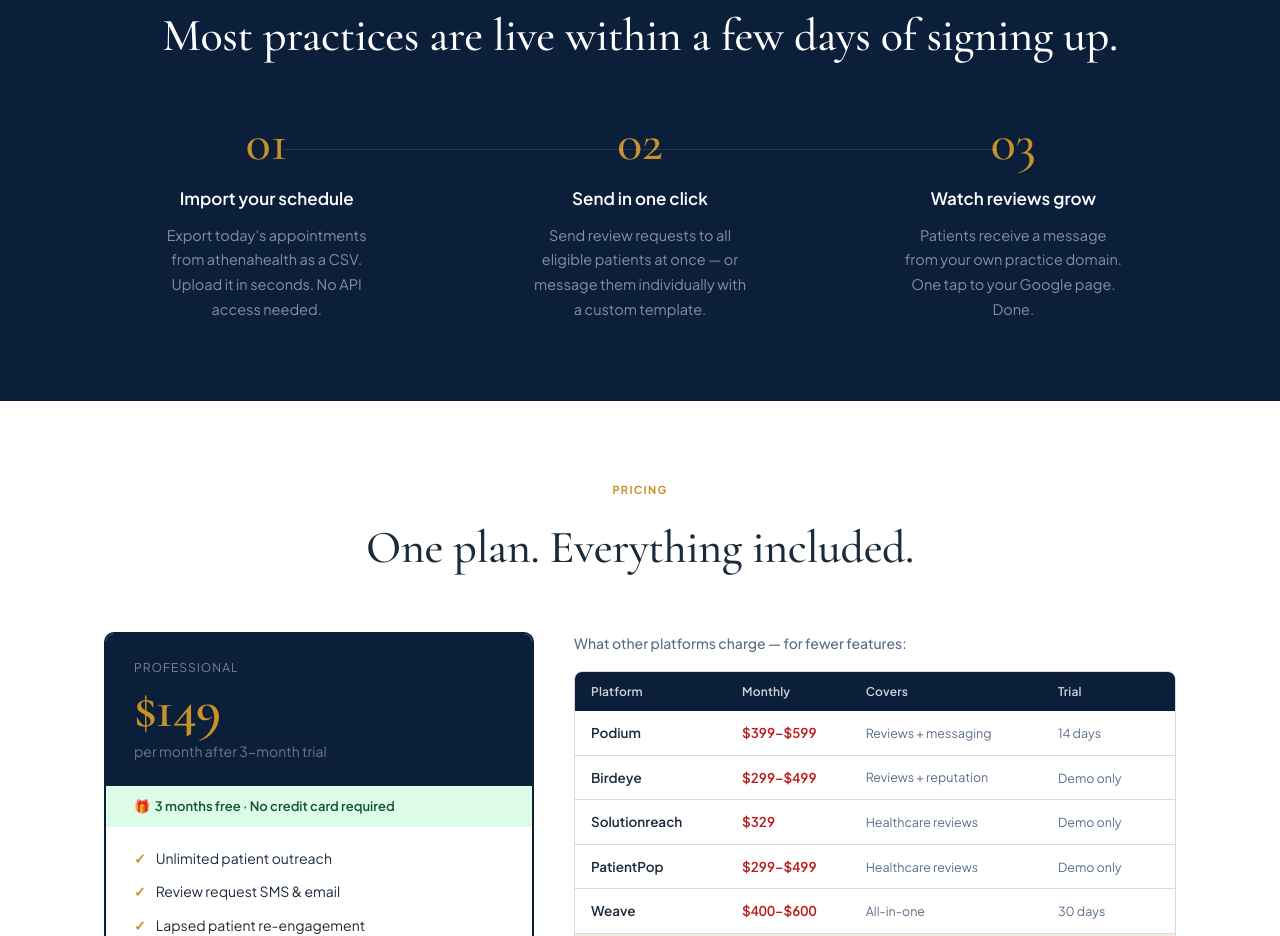
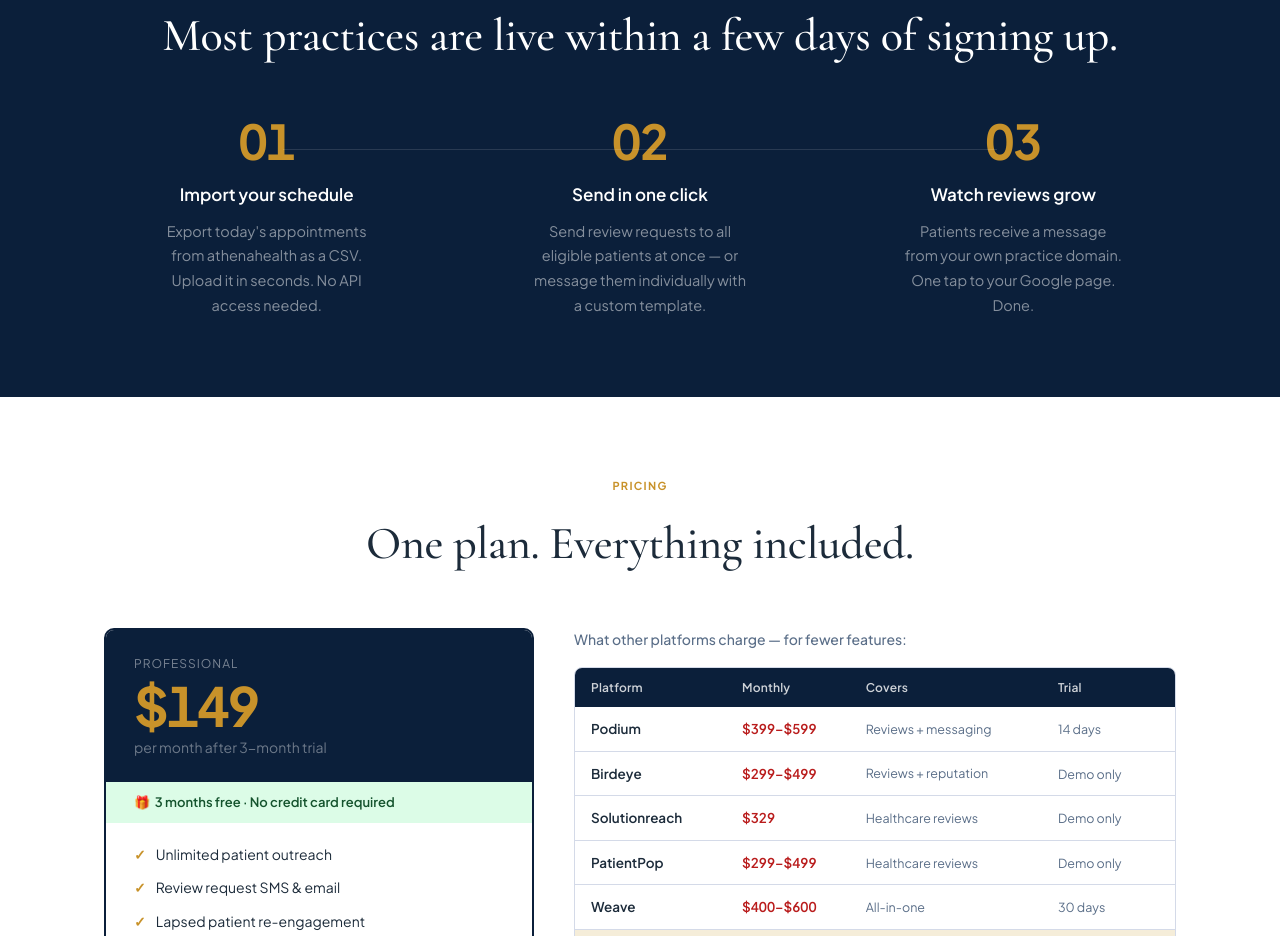
Before and after one commit to WaveResolutions/practiceping-homepage, a plain HTML site: page index.html in a window 1280 px wide. Shown: the part 3005-3941 px from the top of the page. Drawn offline with nearby package versions, Linux system fonts and the light colour scheme.

Commit message:
Fix numeral rendering: switch price and step numbers to sans-serif

```diff
--- a/index.html
+++ b/index.html
@@ -179,7 +179,7 @@
 .step:first-child { padding-left: 0; }
 .step:last-child  { padding-right: 0; }
 @media (max-width: 700px) { .step { padding: 0; margin-bottom: 40px; text-align: left; } }
-.step-num { font-family: 'Cormorant Garamond', serif; font-size: 52px; font-weight: 500; color: var(--gold); line-height: 1; margin-bottom: 16px; display: block; }
+.step-num { font-family: 'Plus Jakarta Sans', sans-serif; font-size: 48px; font-weight: 700; color: var(--gold); line-height: 1; margin-bottom: 16px; display: block; letter-spacing: -1px; font-variant-numeric: tabular-nums; }
 .step h3 { font-size: 17px; font-weight: 600; color: #fff; margin-bottom: 10px; }
 .step p { font-size: 14.5px; line-height: 1.7; color: rgba(255,255,255,.5); max-width: 220px; margin: 0 auto; }
 @media (max-width: 700px) { .step p { margin: 0; } }
@@ -192,7 +192,7 @@
 .price-card { border: 2px solid var(--navy); border-radius: 10px; overflow: hidden; }
 .pc-head { background: var(--navy); padding: 24px 28px; }
 .pc-plan { font-size: 12px; letter-spacing: 1px; text-transform: uppercase; color: rgba(255,255,255,.45); margin-bottom: 4px; }
-.pc-amount { font-family: 'Cormorant Garamond', serif; font-size: 54px; font-weight: 600; color: var(--gold); line-height: 1; letter-spacing: -1px; }
+.pc-amount { font-family: 'Plus Jakarta Sans', sans-serif; font-size: 54px; font-weight: 700; color: var(--gold); line-height: 1; letter-spacing: -2px; font-variant-numeric: tabular-nums; }
 .pc-per { font-size: 14px; color: rgba(255,255,255,.4); margin-top: 4px; }
 .pc-trial { background: var(--green-bg); padding: 10px 28px; font-size: 13px; font-weight: 600; color: var(--green-text); display: flex; align-items: center; gap: 8px; }
 .pc-features { padding: 20px 28px; display: flex; flex-direction: column; gap: 11px; }
```
